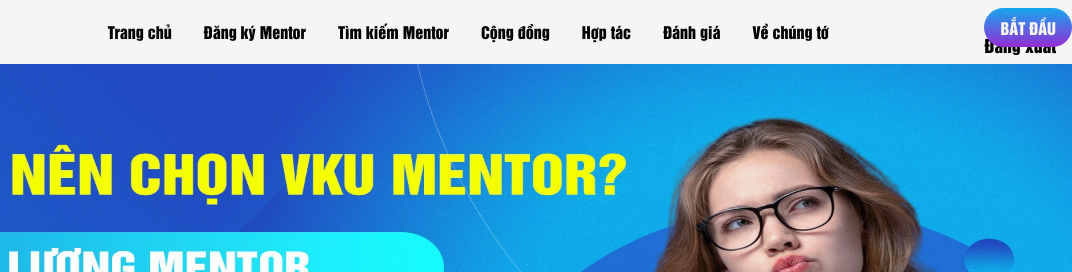
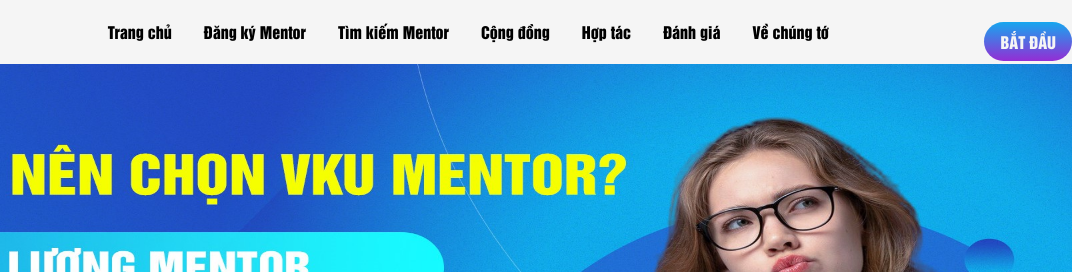
Before and after one commit to Trinhthanhthaoo/VKUMentor, a website: page index.html in a window 1280 px wide. Shown: the top 272 px of the page, 208-1280 px from the left. Drawn offline with nearby package versions, Linux system fonts and the light colour scheme; a script that the page names is missing.

Commit message:
Update index.html

```diff
--- a/index.html
+++ b/index.html
@@ -40,9 +40,9 @@
                 <li class="dropdown">
                 <span class="action_btn3" id="user_name" style="display: none;"></span>
 
-                <ul class="dropdown-content">
+<!--                 <ul class="dropdown-content">
                   <li id="logout"><a href="#">Đăng xuất</a></li>
-                </ul>
+                </ul> -->
               </ul></li>
             </ul>
             <div class="toggle_btn">
```
